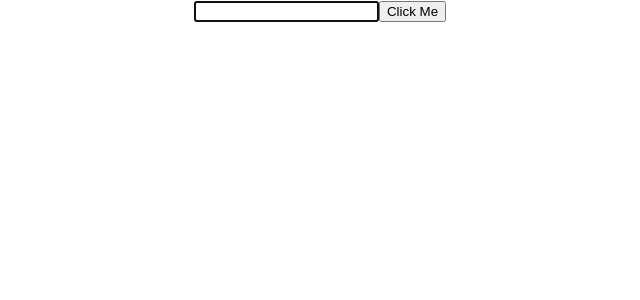
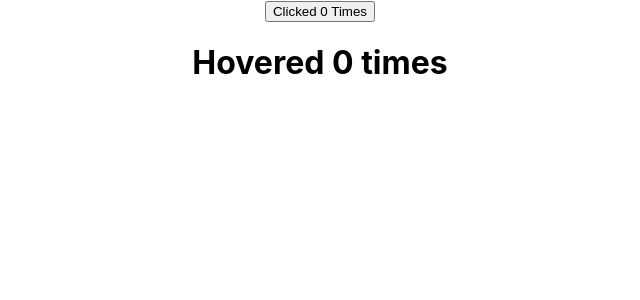
Before and after one commit to Takao21/react-learning, a React (Create React App) app: page / in a window 1280 px wide. Shown: the top 300 px of the page, without its empty margins (320-960 px from the left). Built offline with nearby package versions, Linux system fonts and the light colour scheme.

Commit message:
lesson35 HOC

```diff
--- a/src/App.js
+++ b/src/App.js
@@ -1,6 +1,8 @@
 import React from "react";
 import "./App.css";
-import RefDemo from "./components/RefDemo";
+import ClickCounter from "./components/ClickCounter";
+import HoverCounter from "./components/HoverCounter";
+// import RefDemo from "./components/RefDemo";
 // import ParentComponent from "./components/ParentComponent";
 // import { Greet } from "./components/Greet.js";
 // import Welcome from "./components/Welcome";
@@ -20,7 +22,9 @@
       {/* <ClassClick /> */}
       {/* <EventBind /> */}
       {/* <ParentComponent /> */}
-      <RefDemo />
+      {/* <RefDemo /> */}
+      <ClickCounter />
+      <HoverCounter />
     </div>
   );
 }
--- /dev/null
+++ b/src/components/ClickCounter.js
@@ -0,0 +1,16 @@
+import React, { Component } from "react";
+import withCounter from "./withCounter";
+
+class ClickCounter extends Component {
+  render() {
+    const count = this.props.count;
+    const incrementCount = this.props.incrementCount;
+    return (
+      <div>
+        <button onClick={incrementCount}>Clicked {count} Times</button>
+      </div>
+    );
+  }
+}
+
+export default withCounter(ClickCounter, 5);
--- /dev/null
+++ b/src/components/HoverCounter.js
@@ -0,0 +1,16 @@
+import React, { Component } from "react";
+import withCounter from "./withCounter";
+
+class HoverCounter extends Component {
+  render() {
+    const count = this.props.count;
+    const incrementCount = this.props.incrementCount;
+    return (
+      <div>
+        <h1 onMouseOver={incrementCount}>Hovered {count} times</h1>
+      </div>
+    );
+  }
+}
+
+export default withCounter(HoverCounter, 10);
--- /dev/null
+++ b/src/components/withCounter.js
@@ -0,0 +1,32 @@
+import React from "react";
+
+const withCounter = (WrappedComponent, incrementValue) => {
+  class WithCounter extends React.Component {
+    constructor(props) {
+      super(props);
+
+      this.state = {
+        count: 0,
+      };
+    }
+
+    incrementCount = () => {
+      this.setState((prevState) => {
+        return { count: prevState.count + incrementValue };
+      });
+    };
+
+    render() {
+      return (
+        <WrappedComponent
+          count={this.state.count}
+          incrementCount={this.incrementCount}
+          {...this.props}
+        />
+      );
+    }
+  }
+  return WithCounter;
+};
+
+export default withCounter;
```
